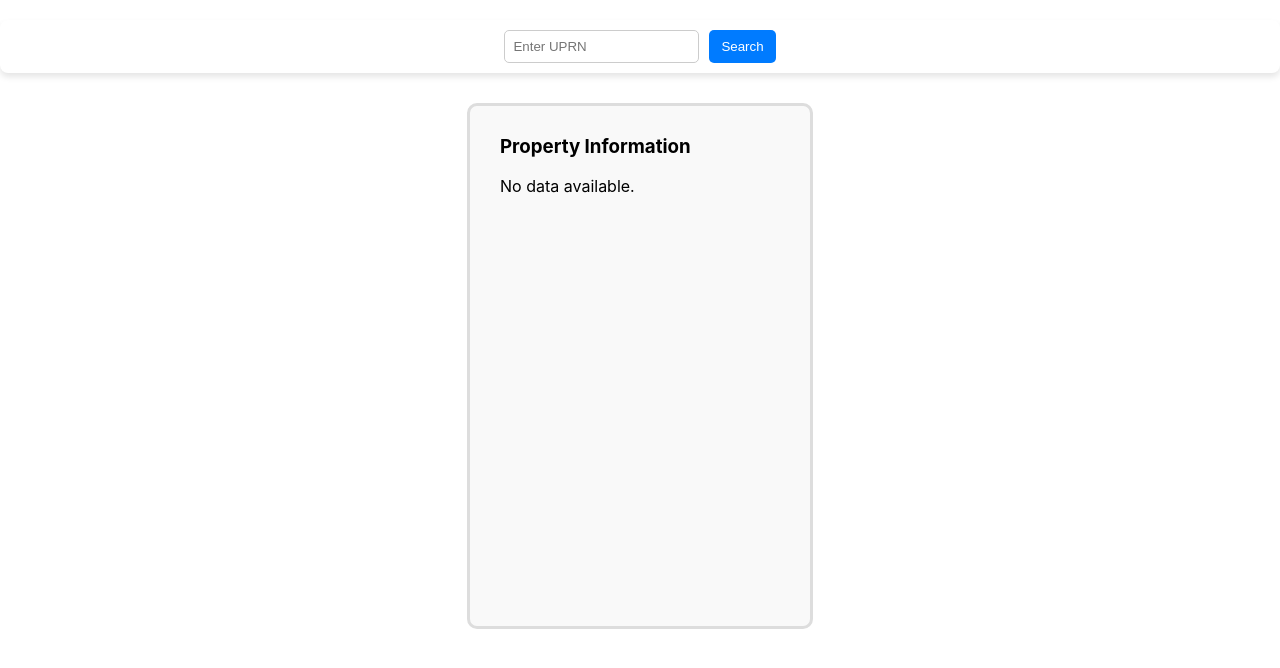
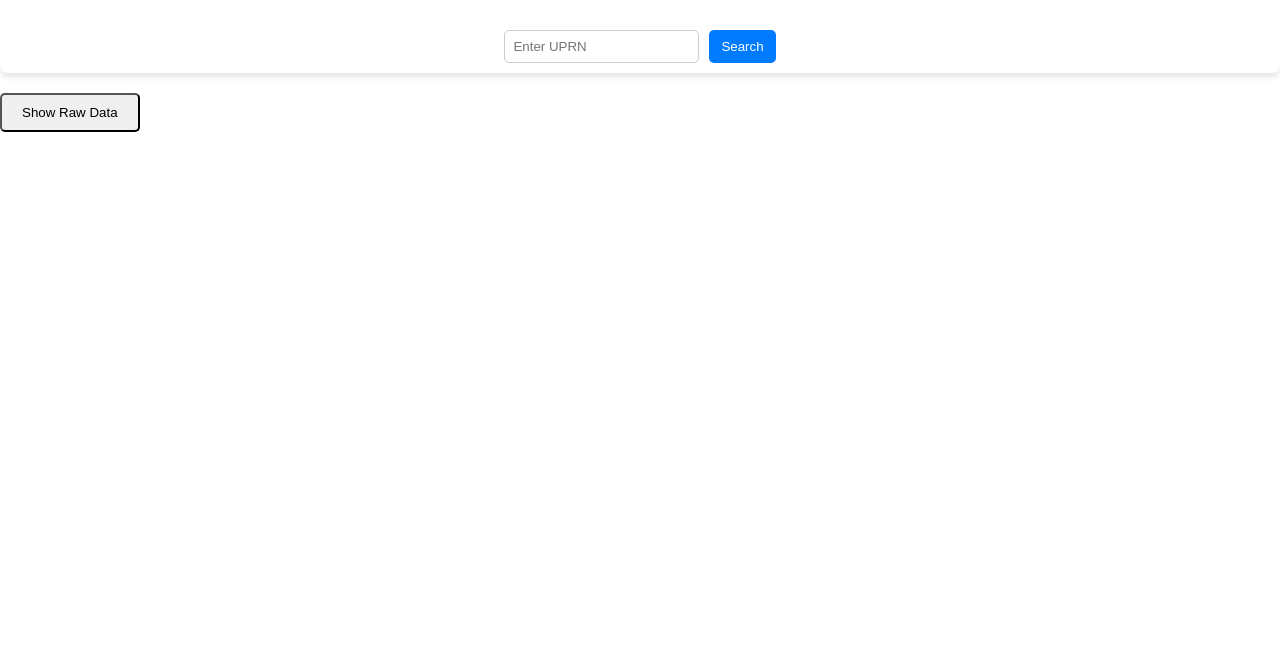
Before and after one commit to DaanBuis/PropEcoApp, a React (Create React App) app: page /#/ in a window 1280 px wide. Shown: the top 668 px of the page. Built offline with nearby package versions, Linux system fonts and the light colour scheme.

Commit message:
addin stuff

```diff
--- a/src/components/Home.js
+++ b/src/components/Home.js
@@ -2,7 +2,6 @@ import React,{ useState, useEffect } from "react"
 import { MapContainer, TileLayer, Marker, Popup } from 'react-leaflet';
 import L from 'leaflet';
 import "../styles.css";
-
 
 function Home() {
   const icon = L.icon({
@@ -18,14 +17,13 @@ function Home() {
   const [searchResults, setSearchResults] = useState(null);
   const [loading, setLoading] = useState(false);
   const [error, setError] = useState(null);
+  const [showRawData, setShowRawData] = useState(false);
 
   const zoomLevel = 10;
-
 
   const handleInputChange = (event) => {
     setInputValue(event.target.value);
   };
-
 
   const handleSubmit = async (event) => {
     event.preventDefault();
@@ -36,7 +34,6 @@ function Home() {
     const apiKey = process.env.REACT_APP_API_KEY;
 
     try {
-
       const response = await fetch(`https://api.propeco.io/properties/${uprn}`, {
         method: 'GET',
         headers: {
@@ -48,26 +45,19 @@ function Home() {
         throw new Error('Failed to fetch data');
       }
 
-
       const data = await response.json();
 
-      console.log("API Response:", searchResults);
+      console.log("API Response:", data);
       setSearchResults(data);
-
     } catch (err) {
-
       setError('Something went wrong: ' + err.message);
     } finally {
-
       setLoading(false);
     }
   };
 
-
   return (
-
     <div>
-
       <div className="search-box">
         <form className="search-form" onSubmit={handleSubmit}>
           <input
@@ -84,18 +74,26 @@ function Home() {
       </div>
       {error && <p>{error}</p>}
 
+      <button
+        onClick={() => setShowRawData((prev) => !prev)}
+        style={{ marginTop: '20px', padding: '10px 20px', borderRadius: '5px', cursor: 'pointer' }}
+      >
+        {showRawData ? 'Show Map & Info' : 'Show Raw Data'}
+      </button>
 
-
-    <div style={{ alignItems:"center", justifyContent:"center", display:"flex", paddingTop:"30px" }}>
-     {!loading && searchResults && (
-      <div style={{width: "700px", height: "500px"}}>
-      <MapContainer center={[searchResults.location.latitude, searchResults.location.longitude]} zoom={zoomLevel} style={{ height: "500px", width: "100%",margin: "0 auto", border:"3px solid #4CAF50", borderRadius: "10px", boxShadow: "0px 4px 10px rgba(0, 0, 0, 0.2)"}}>
+      <div style={{ alignItems: "center", justifyContent: "center", display: "flex", paddingTop: "30px" }}>
+        {!loading && searchResults && !showRawData && (
+          <div style={{ width: "700px", height: "500px" }}>
+            <MapContainer
+              center={[searchResults.location.latitude, searchResults.location.longitude]}
+              zoom={zoomLevel}
+              style={{ height: "500px", width: "100%", margin: "0 auto", border: "3px solid #4CAF50", borderRadius: "10px", boxShadow: "0px 4px 10px rgba(0, 0, 0, 0.2)" }}
+            >
               <TileLayer
                 url="https://{s}.tile.openstreetmap.org/{z}/{x}/{y}.png"
                 attribution='&copy; <a href="https://www.openstreetmap.org/copyright">OpenStreetMap</a> contributors'
               />
               {searchResults.location && searchResults.location.latitude && searchResults.location.longitude && (
-
                 <Marker position={[searchResults.location.latitude, searchResults.location.longitude]} icon={icon}>
                   <Popup>
                     <div>
@@ -105,46 +103,34 @@ function Home() {
                       <p><strong>Average Gas Costs:</strong> £{searchResults.energy.average_energy_usage_stats.lower_layer_super_output_area.mean_gas_cost.toFixed(2)}</p>
                       <p><strong>Average Electricity Costs:</strong> £{searchResults.energy.average_energy_usage_stats.lower_layer_super_output_area.mean_electricity_cost.toFixed(2)}</p>
                       <p><strong>Average House Price:</strong> £{searchResults.social.house_price_index.average_price}</p>
-
                     </div>
                   </Popup>
                 </Marker>
               )}
-
             </MapContainer>
           </div>
+        )}
 
-    )}
-    <div style={{
-    width: "300px",
-    height: "500px",
-    padding: "10px",
-    paddingLeft:"30px",
-    border: "3px solid #ddd",
-    borderRadius: "10px",
-    overflowY: "auto",
-    backgroundColor: "#f9f9f9"
-  }}>
+        {!loading && searchResults && !showRawData && (
+          <div style={{ width: "300px", height: "500px", padding: "10px", paddingLeft: "40px", border: "3px solid #ddd", borderRadius: "10px", overflowY: "auto", backgroundColor: "#f9f9f9" }}>
             <h3>Property Information</h3>
-    {searchResults ? (
-      <>
             <p><strong>Country:</strong> {searchResults.location.admin_boundaries.country_name || "N/A"}</p>
             <p><strong>Local Authority District:</strong> {searchResults.location.admin_boundaries.local_authority_district_name || "N/A"}</p>
             <p><strong>Rainfall:</strong> {searchResults.climate.historical.average_rainfall.value.toFixed(2) || "N/A"}</p>
             <p><strong>In Conservation Area?</strong> {searchResults.planning.conservation_areas.in_conservation_area ? 'Yes' : 'No'}</p>
             <p><strong>Minimum and Maximum Temperatures:</strong> {searchResults.climate.historical.minimum_temperature.value.toFixed(1) || "N/A"}°/{searchResults.climate.historical.maximum_temperature.value.toFixed(1) || "N/A"}°</p>
             <p><strong>Air Quality (NOx Concentration Value):</strong> {searchResults.environment.air_quality.nox.value.toFixed(2) || "N/A"}</p>
-      </>
-    ) : (
-      <p>No data available.</p>
+          </div>
+        )}
+
+        {showRawData && (
+          <pre style={{ width: "100%", maxHeight: "500px", overflow: "auto", backgroundColor: "#272822", color: "#fff", padding: "20px", borderRadius: "10px" }}>
+            {JSON.stringify(searchResults, null, 2)}
+          </pre>
         )}
       </div>
-
     </div>
-    </div>
-
   );
 }
 
-
 export default Home;
```
Lines whose indentation alone changed are shown as unchanged.
